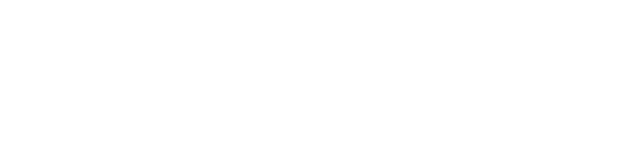
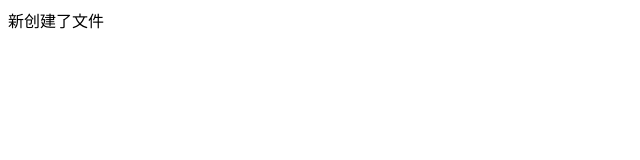
Before and after one commit to anerjun/project-01, a plain HTML site: page index.html in a window 1280 px wide. Shown: the whole page, without its empty margins (0-640 px from the left). Drawn offline with Linux system fonts and the light colour scheme.

Commit message:
修改了index.html文件

```diff
--- a/index.html
+++ b/index.html
@@ -7,6 +7,6 @@
     <title>Document</title>
 </head>
 <body>
-
+    <div>新创建了文件</div>
 </body>
 </html>
```
